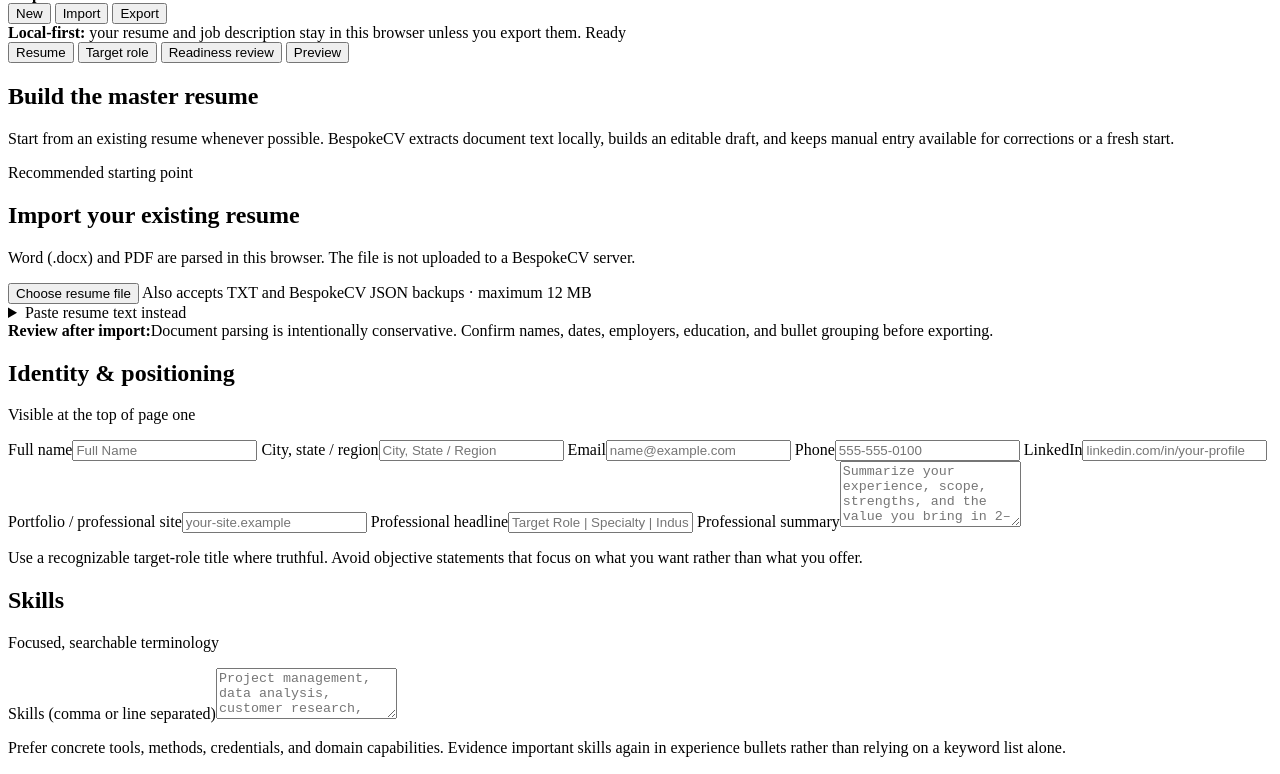
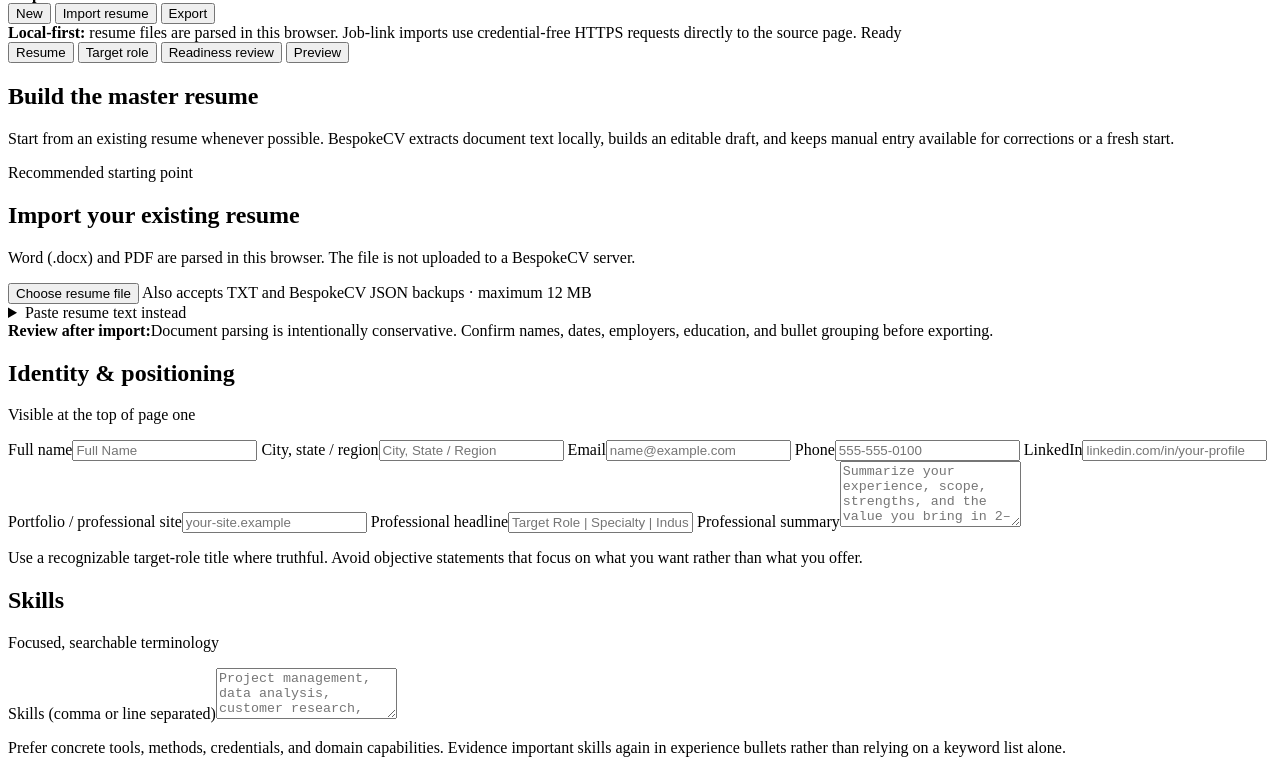
Before and after one commit to quillo-xi/BespokeCV, a website with bundled scripts: page site/index.html in a window 1280 px wide. Shown: the part 59-833 px from the top of the page. Built offline with nearby package versions, Linux system fonts and the light colour scheme.

Commit message:
feat: expose document-first resume import

```diff
--- a/site/index.html
+++ b/site/index.html
@@ -5,7 +5,7 @@
   <meta name="viewport" content="width=device-width, initial-scale=1, viewport-fit=cover">
   <meta name="theme-color" content="#172033">
   <meta name="description" content="BespokeCV is a local-first resume builder and evidence-based ATS readiness analyzer.">
-  <meta http-equiv="Content-Security-Policy" content="default-src 'self'; script-src 'self'; style-src 'self'; img-src 'self' data:; connect-src 'self'; object-src 'none'; base-uri 'self'; form-action 'self'">
+  <meta http-equiv="Content-Security-Policy" content="default-src 'self'; script-src 'self'; style-src 'self'; img-src 'self' data:; connect-src 'self' https:; object-src 'none'; base-uri 'self'; form-action 'self'">
   <title>BespokeCV — Resume Studio</title>
   <link rel="manifest" href="./manifest.webmanifest">
   <link rel="icon" href="./assets/icon.svg" type="image/svg+xml">
@@ -25,15 +25,15 @@
     <div class="header-actions" role="group" aria-label="Document actions">
       <button class="btn ghost" id="installButton" hidden>Install app</button>
       <button class="btn ghost" id="newButton">New</button>
-      <button class="btn ghost" id="importButton">Import</button>
+      <button class="btn ghost" id="importButton">Import resume</button>
       <button class="btn primary" id="exportButton" aria-haspopup="menu" aria-expanded="false">Export</button>
-      <input id="importFile" type="file" accept="application/json,.json" hidden>
+      <input id="importFile" type="file" accept=".docx,.pdf,.txt,.json,application/pdf,application/vnd.openxmlformats-officedocument.wordprocessingml.document,text/plain,application/json" hidden>
     </div>
   </header>
 
   <div class="privacy-bar" role="status">
     <span class="privacy-dot" aria-hidden="true"></span>
-    <span><strong>Local-first:</strong> your resume and job description stay in this browser unless you export them.</span>
+    <span><strong>Local-first:</strong> resume files are parsed in this browser. Job-link imports use credential-free HTTPS requests directly to the source page.</span>
     <span id="saveStatus" class="save-status">Ready</span>
   </div>
 
```
